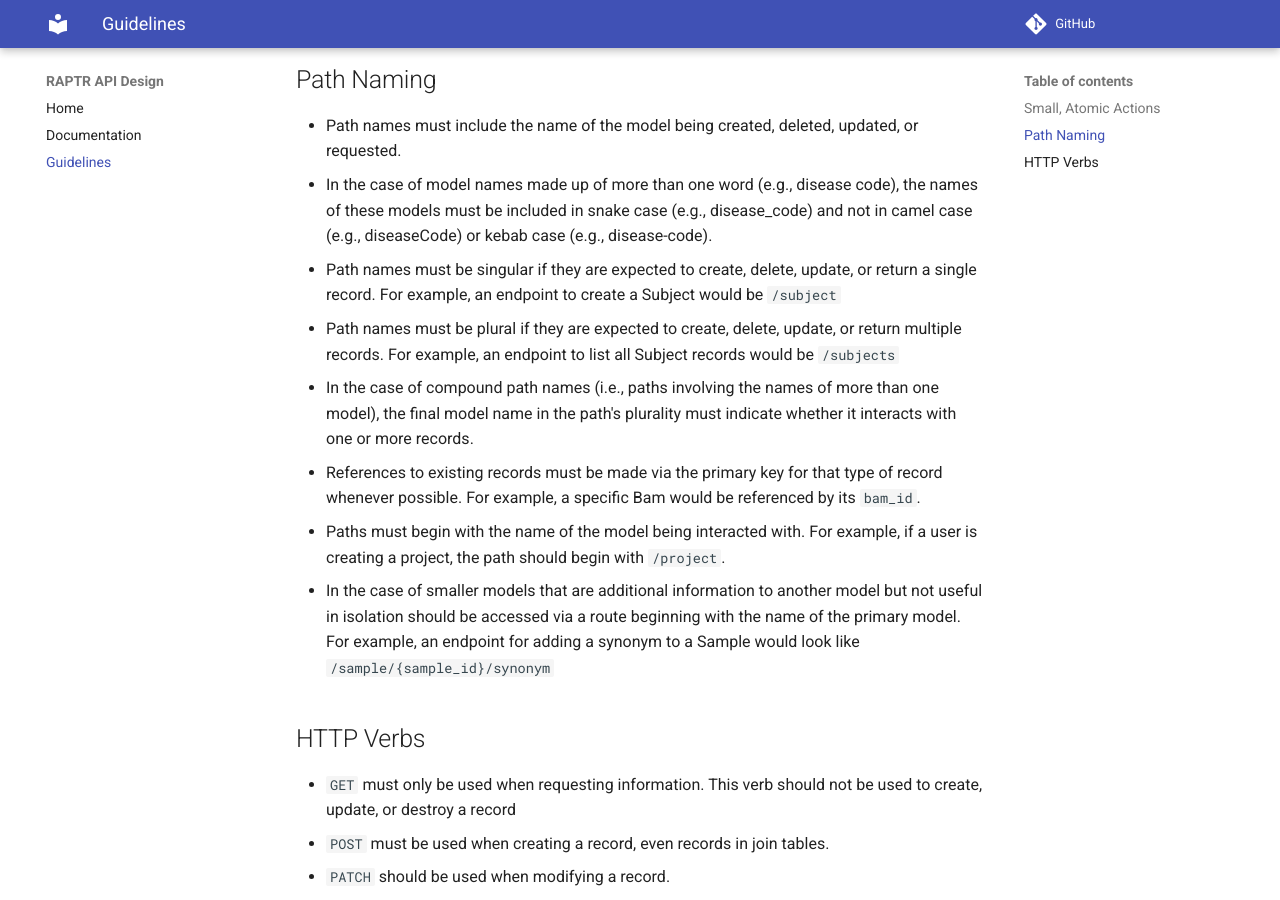
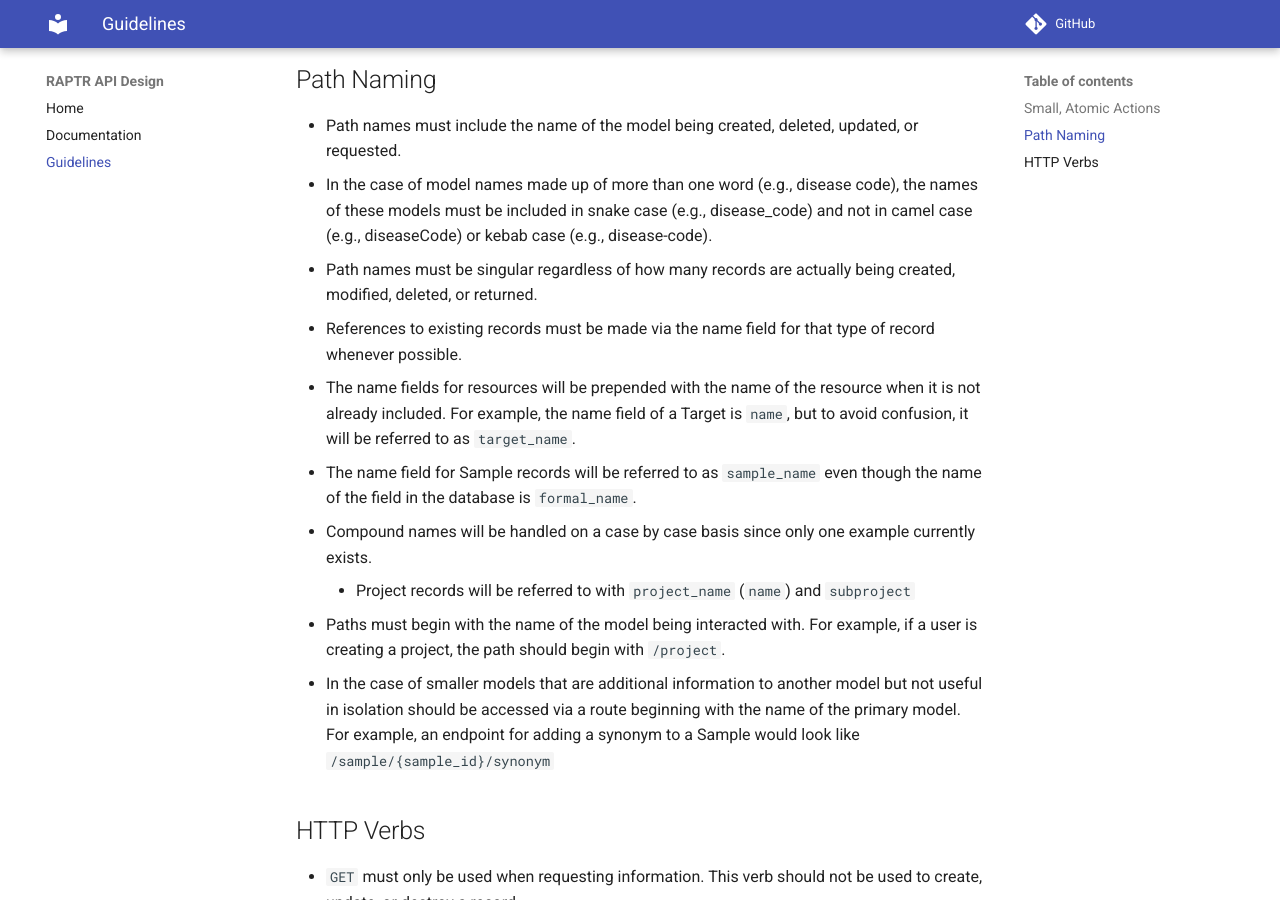
Before and after one commit to mellypop/bam_refactor-api, an MkDocs documentation site: the page built from docs/guidelines.md, in a window 1280 px wide and 900 px high, scrolled down 428 px. Built offline with MkDocs 1.6.1 and Material for MkDocs 9.7.7, drawn with Linux system fonts in a browser that asks for light colours; comment, search, counter and statistics services are not loaded.

Commit message:
Update guidelines

```diff
--- a/docs/guidelines.md
+++ b/docs/guidelines.md
@@ -20,18 +20,19 @@ or requested.
 - In the case of model names made up of more than one word (e.g., disease code),
   the names of these models must be included in snake case (e.g., disease_code)
   and not in camel case (e.g., diseaseCode) or kebab case (e.g., disease-code).
-- Path names must be singular if they are expected to create, delete, update, or
-  return a single record. For example, an endpoint to create a Subject would be
-  `/subject`
-- Path names must be plural if they are expected to create, delete, update, or
-  return multiple records. For example, an endpoint to list all Subject records
-  would be `/subjects`
-- In the case of compound path names (i.e., paths involving the names of more than
-  one model), the final model name in the path's plurality must indicate whether
-  it interacts with one or more records.
-- References to existing records must be made via the primary key for that type
-  of record whenever possible. For example, a specific Bam would be referenced
-  by its `bam_id`.
+- Path names must be singular regardless of how many records are actually being
+  created, modified, deleted, or returned.
+- References to existing records must be made via the name field for that type
+  of record whenever possible.
+  - The name fields for resources will be prepended with the name of the resource
+    when it is not already included. For example, the name field of a Target is
+    `name`, but to avoid confusion, it will be referred to as `target_name`.
+  - The name field for Sample records will be referred to as `sample_name` even
+    though the name of the field in the database is `formal_name`.
+  - Compound names will be handled on a case by case basis since only one example
+    currently exists.
+    - Project records will be referred to with `project_name` (`name`) and
+      `subproject`
 - Paths must begin with the name of the model being interacted with. For example,
   if a user is creating a project, the path should begin with `/project`.
   - In the case of smaller models that are additional information to another
```
